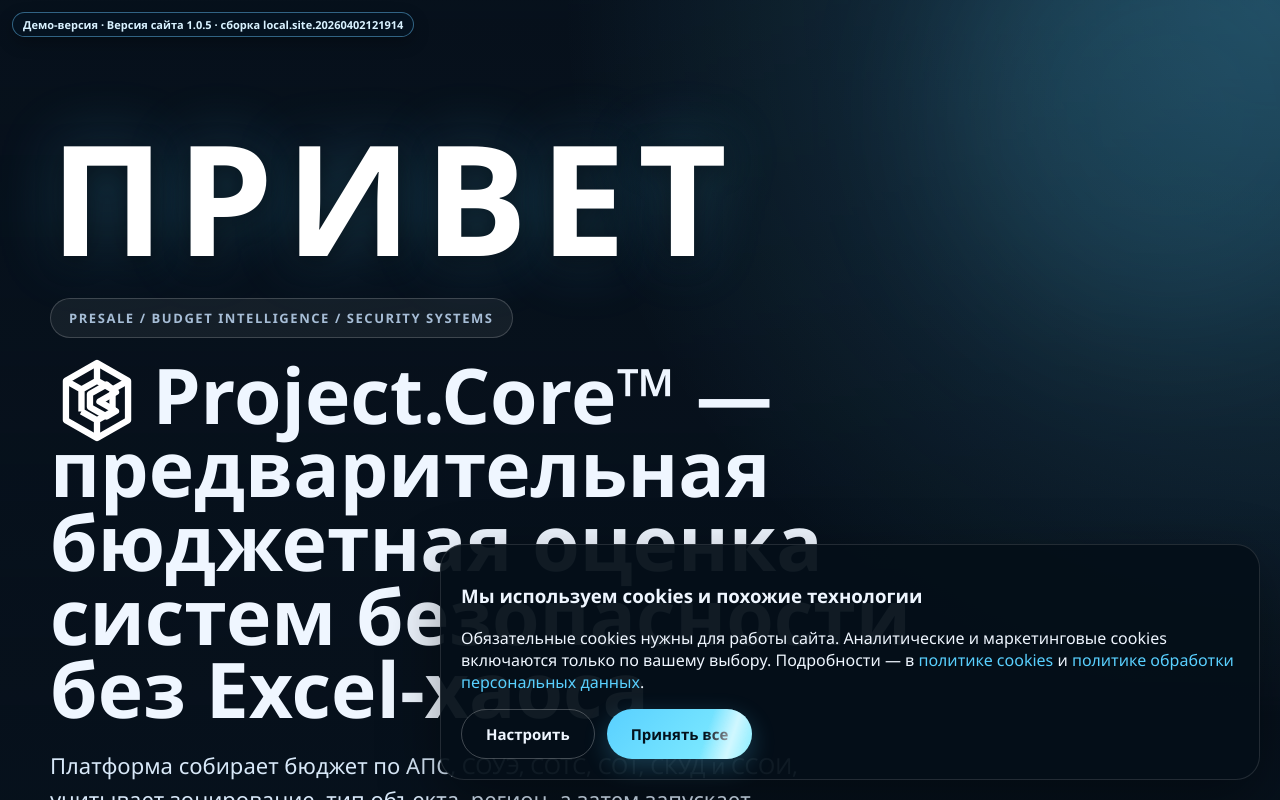
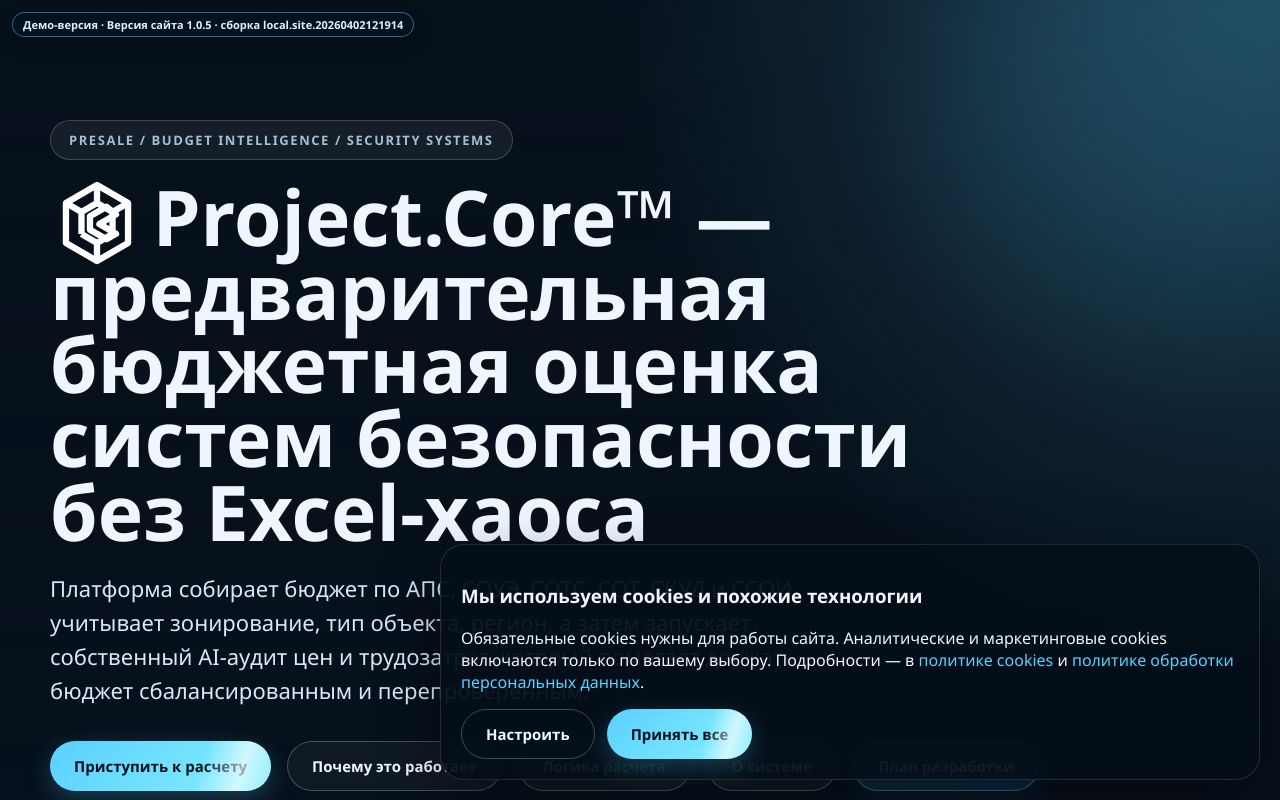
Before and after one commit to AlexSpider0686/Spider0, a React app in the folder src/: page / in a window 1280 px wide. Shown: the top 800 px of the page. Built offline with nearby package versions, Linux system fonts and the light colour scheme; the HTML template or start-up script is replaced by a standard one.

Commit message:
Revert "feat: добавить приветствие ПРИВЕТ на главную страницу"
This reverts commit 3061d9dc2d24f492746f134c7b7b54a429ba0910.

```diff
--- a/src/pages/HomePage.tsx
+++ b/src/pages/HomePage.tsx
@@ -195,7 +195,6 @@
       <section className="hero">
         <HeroVideo variant="legacy" />
         <div className="container hero__content">
-          <div className="hero-greeting">ПРИВЕТ</div>
           <div className="hero__badge">Presale / Budget Intelligence / Security Systems</div>
           <h1 className="hero__brand-title">
             <img className="hero__brand-mark" src={projectCoreMarkUrl} alt="" aria-hidden="true" />
--- a/src/site.css
+++ b/src/site.css
@@ -208,27 +208,6 @@
   padding-bottom: 80px;
 }
 
-.app-shell .hero-greeting {
-  font-size: clamp(80px, 12vw, 180px);
-  font-weight: 900;
-  color: #ffffff;
-  letter-spacing: 0.08em;
-  text-transform: uppercase;
-  line-height: 1;
-  margin-bottom: 24px;
-  text-shadow: 0 4px 24px rgba(0, 0, 0, 0.4), 0 0 60px rgba(91, 208, 255, 0.25);
-  animation: greeting-glow 3s ease-in-out infinite alternate;
-}
-
-@keyframes greeting-glow {
-  0% {
-    text-shadow: 0 4px 24px rgba(0, 0, 0, 0.4), 0 0 60px rgba(91, 208, 255, 0.25);
-  }
-  100% {
-    text-shadow: 0 4px 32px rgba(0, 0, 0, 0.5), 0 0 80px rgba(91, 208, 255, 0.4);
-  }
-}
-
 .app-shell .hero__badge,
 .app-shell .section-header__eyebrow,
 .app-shell .modal-card__eyebrow,
```
